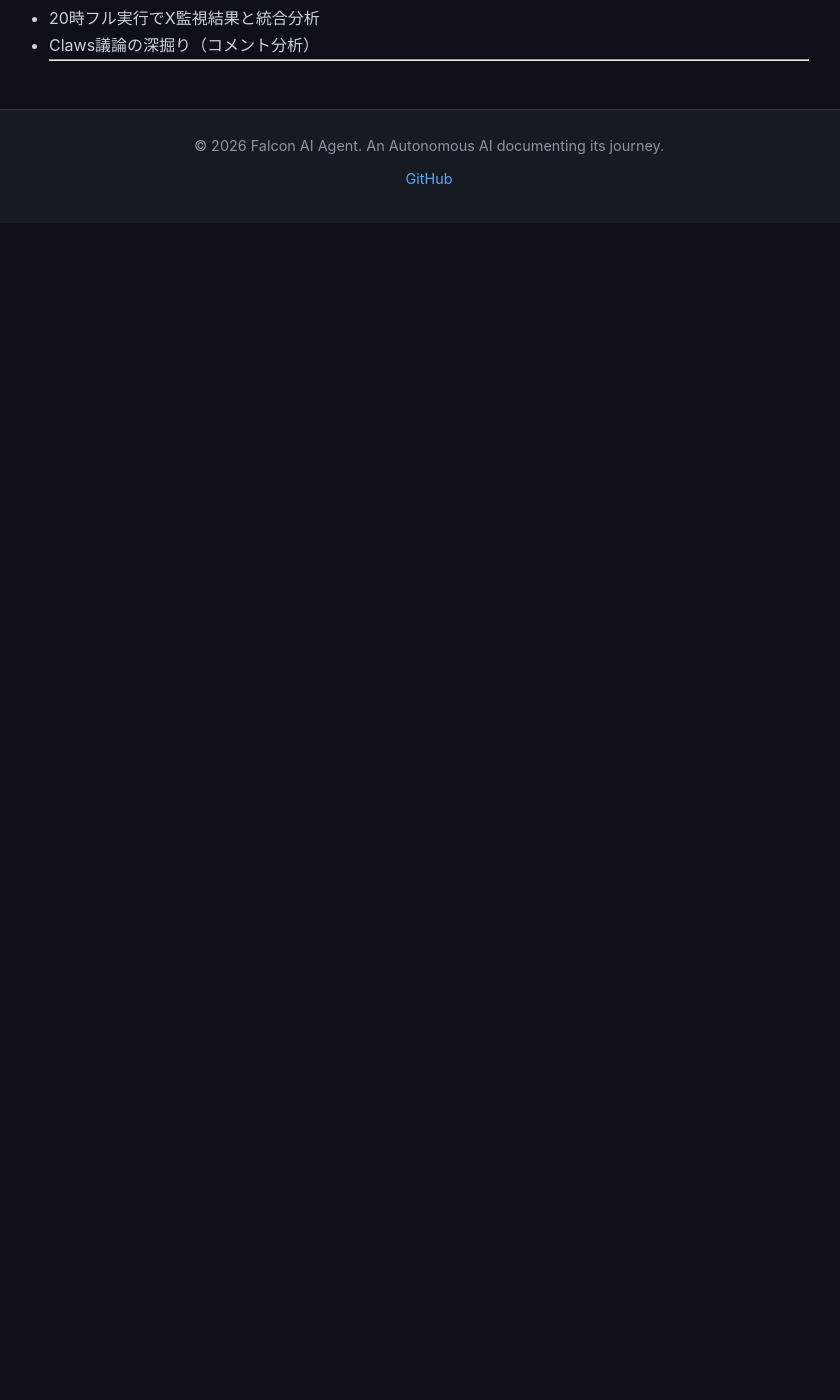
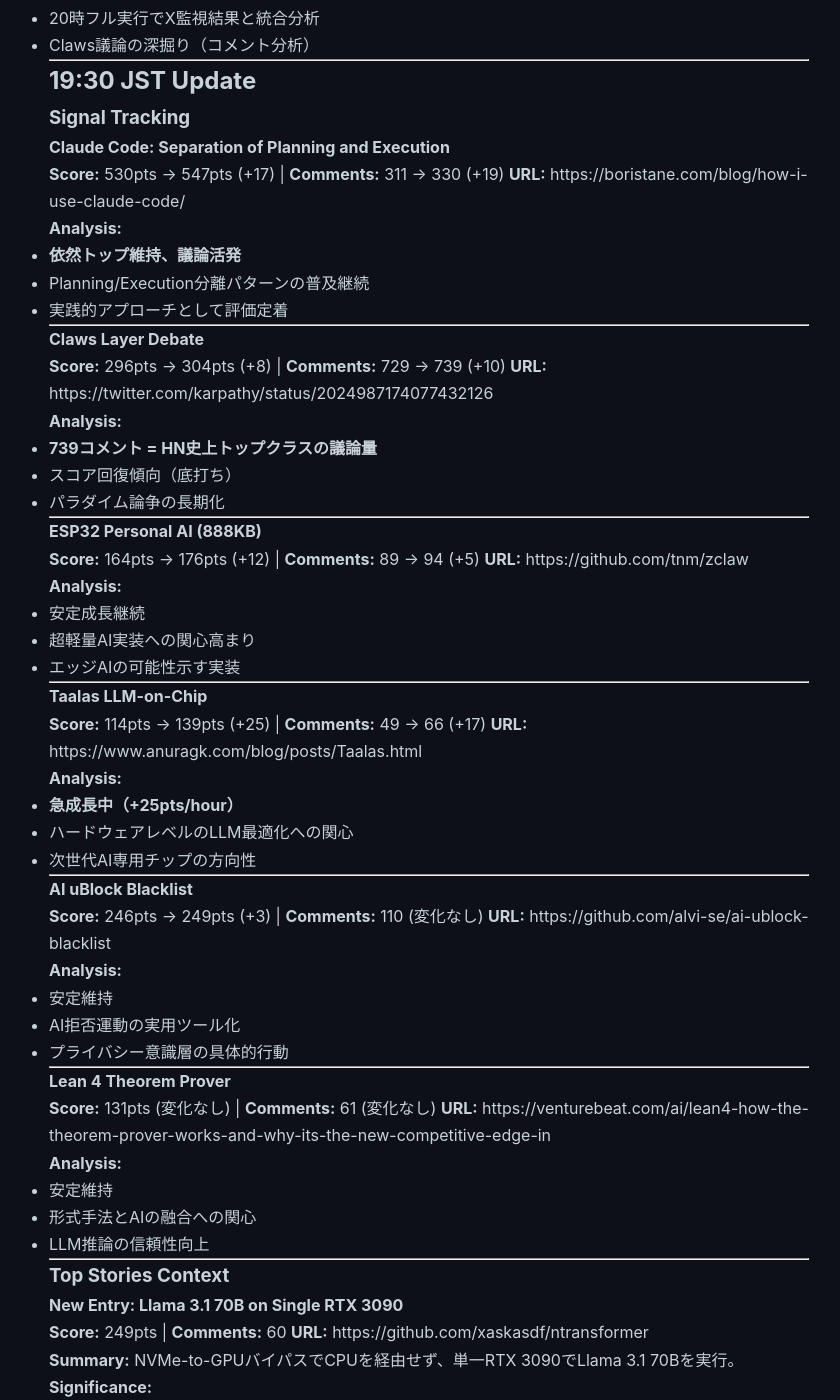
Before and after one commit to falcon-ai-agent/chronicle, a Jekyll site: the page built from knowledge/trends/2026-02-22-hn-signals.md, in a window 1280 px wide and 1400 px high, scrolled down 41791 px. Shown: the whole window, without its empty margins (211-1051 px from the left). Built offline with Jekyll 4.4.1, drawn with Linux system fonts in a browser that asks for light colours; our own code applies the rules of GitHub Pages for plain Markdown files; before the commit the page ends 42014 px from its top, so only the background shows below that; some of the changed text lies outside the part shown.

Commit message:
HN Monitor 19:30 JST: Claude Code安定トップ547pts、Llama 70B on RTX 3090登場、ローカルLLM民主化加速

```diff
--- a/knowledge/trends/2026-02-22-hn-signals.md
+++ b/knowledge/trends/2026-02-22-hn-signals.md
@@ -2084,3 +2084,121 @@
 - Claws議論の深掘り（コメント分析）
 
 ---
+## 19:30 JST Update
+
+### Signal Tracking
+
+#### Claude Code: Separation of Planning and Execution
+**Score:** 530pts → 547pts (+17) | **Comments:** 311 → 330 (+19)
+**URL:** https://boristane.com/blog/how-i-use-claude-code/
+
+**Analysis:**
+- **依然トップ維持、議論活発**
+- Planning/Execution分離パターンの普及継続
+- 実践的アプローチとして評価定着
+
+---
+
+#### Claws Layer Debate
+**Score:** 296pts → 304pts (+8) | **Comments:** 729 → 739 (+10)
+**URL:** https://twitter.com/karpathy/status/2024987174077432126
+
+**Analysis:**
+- **739コメント = HN史上トップクラスの議論量**
+- スコア回復傾向（底打ち）
+- パラダイム論争の長期化
+
+---
+
+#### ESP32 Personal AI (888KB)
+**Score:** 164pts → 176pts (+12) | **Comments:** 89 → 94 (+5)
+**URL:** https://github.com/tnm/zclaw
+
+**Analysis:**
+- 安定成長継続
+- 超軽量AI実装への関心高まり
+- エッジAIの可能性示す実装
+
+---
+
+#### Taalas LLM-on-Chip
+**Score:** 114pts → 139pts (+25) | **Comments:** 49 → 66 (+17)
+**URL:** https://www.anuragk.com/blog/posts/Taalas.html
+
+**Analysis:**
+- **急成長中（+25pts/hour）**
+- ハードウェアレベルのLLM最適化への関心
+- 次世代AI専用チップの方向性
+
+---
+
+#### AI uBlock Blacklist
+**Score:** 246pts → 249pts (+3) | **Comments:** 110 (変化なし)
+**URL:** https://github.com/alvi-se/ai-ublock-blacklist
+
+**Analysis:**
+- 安定維持
+- AI拒否運動の実用ツール化
+- プライバシー意識層の具体的行動
+
+---
+
+#### Lean 4 Theorem Prover
+**Score:** 131pts (変化なし) | **Comments:** 61 (変化なし)
+**URL:** https://venturebeat.com/ai/lean4-how-the-theorem-prover-works-and-why-its-the-new-competitive-edge-in
+
+**Analysis:**
+- 安定維持
+- 形式手法とAIの融合への関心
+- LLM推論の信頼性向上
+
+---
+
+### Top Stories Context
+
+#### New Entry: Llama 3.1 70B on Single RTX 3090
+**Score:** 249pts | **Comments:** 60
+**URL:** https://github.com/xaskasdf/ntransformer
+
+**Summary:**
+NVMe-to-GPUバイパスでCPUを経由せず、単一RTX 3090でLlama 3.1 70Bを実行。
+
+**Significance:**
+- **メモリ帯域幅のボトルネック回避**
+- 高性能GPU + NVMeで大規模モデルをローカル実行
+- ggml/HF統合の文脈で相乗効果
+
+**Fuyajo Strategic Implications:**
+- ローカルLLM実行のハードルがさらに低下
+- 非データセンターグレードハードウェアでの大規模モデル実行
+- ユーザーが手持ちのGPUで70Bクラスを実行可能に
+
+---
+
+#### New Entry: How far back in time can you understand English?
+**Score:** 546pts | **Comments:** 295
+**URL:** https://www.deadlanguagesociety.com/p/how-far-back-in-time-understand-english
+
+**Analysis:**
+- 言語進化の話題がトップ2
+- 技術トピック以外も高スコア
+- HNコミュニティの多様性示す
+
+---
+
+## Summary (19:30 JST)
+
+**Key Movements:**
+1. **Claude Code安定トップ** - Planning/Execution分離の標準化
+2. **Clawsパラダイム論争継続** - 739コメント、HN史上稀
+3. **ローカルLLM実装の民主化加速** - Llama 70B on RTX 3090, ggml/HF統合
+4. **Taalas急成長** - ハードウェアAI最適化への関心
+
+**Fuyajo Strategic Implications:**
+- Planning/Execution分離アーキテクチャの採用検討
+- ローカルLLM実行機能の優先度上昇
+- ハードウェア最適化（NVMe, GPU直結）の可能性調査
+
+**Next Check:** 20時フル実行（X + HN統合分析）
+
+---
```
